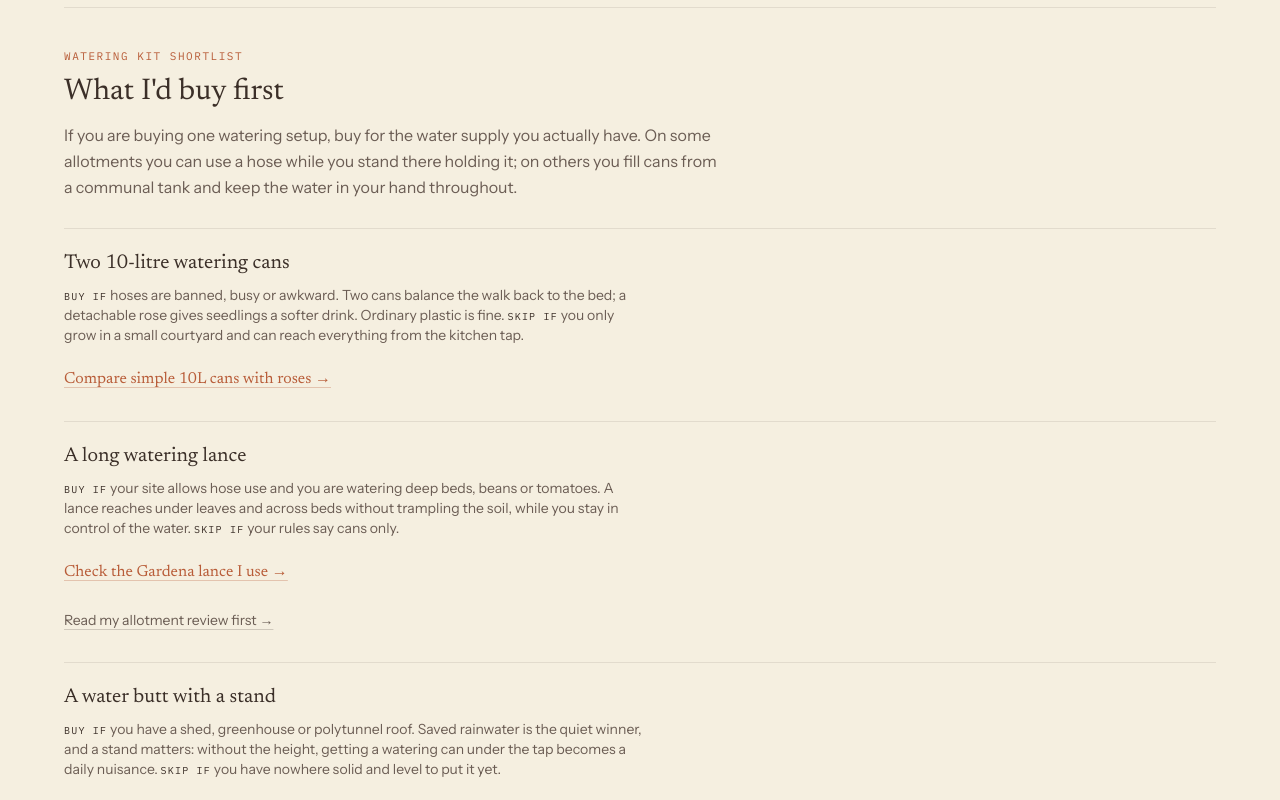
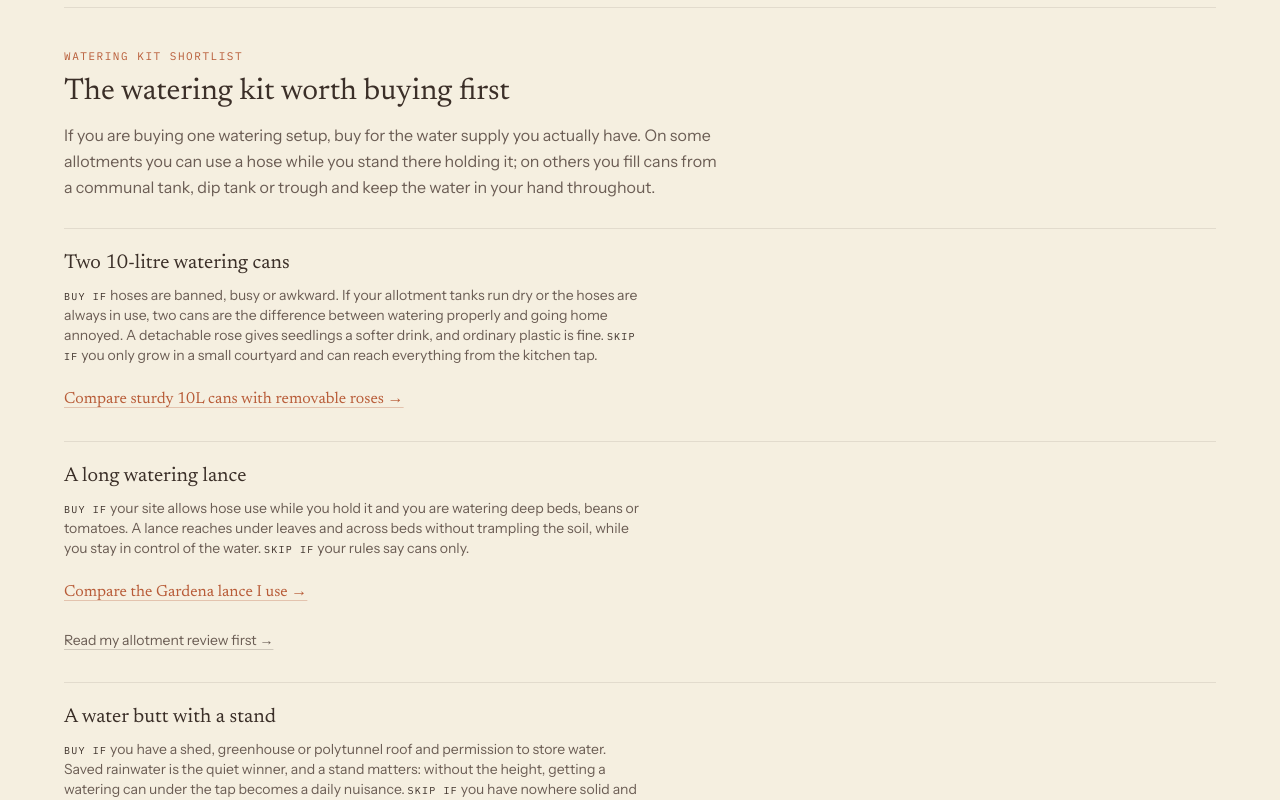
Before and after one commit to katecreates11/whattosow, a Next.js app: page /guides/watering in a window 1280 px wide. Shown: the part 840-1640 px from the top of the page. Built offline with nearby package versions, Linux system fonts and the light colour scheme; no server answers.

Commit message:
fix: sharpen watering buyer guidance

```diff
--- a/src/components/WateringBuyerNote.tsx
+++ b/src/components/WateringBuyerNote.tsx
@@ -14,13 +14,13 @@ export default function WateringBuyerNote() {
         id="watering-buyer-note"
         className="mt-2 font-serif text-2xl text-earth sm:text-3xl"
       >
-        What I&apos;d buy first
+        The watering kit worth buying first
       </h2>
       <p className="mt-3 max-w-[62ch] text-earth-light">
         If you are buying one watering setup, buy for the water supply you
         actually have. On some allotments you can use a hose while you stand
-        there holding it; on others you fill cans from a communal tank and keep
-        the water in your hand throughout.
+        there holding it; on others you fill cans from a communal tank, dip
+        tank or trough and keep the water in your hand throughout.
       </p>
 
       <div className="mt-7 divide-y divide-earth/10 border-t border-earth/10">
@@ -32,9 +32,10 @@ export default function WateringBuyerNote() {
             <span className="font-mono text-[10px] uppercase tracking-[0.12em] text-earth">
               Buy if
             </span>{" "}
-            hoses are banned, busy or awkward. Two cans balance the walk back
-            to the bed; a detachable rose gives seedlings a softer drink.
-            Ordinary plastic is fine.{" "}
+            hoses are banned, busy or awkward. If your allotment tanks run dry
+            or the hoses are always in use, two cans are the difference between
+            watering properly and going home annoyed. A detachable rose gives
+            seedlings a softer drink, and ordinary plastic is fine.{" "}
             <span className="font-mono text-[10px] uppercase tracking-[0.12em] text-earth">
               Skip if
             </span>{" "}
@@ -48,7 +49,7 @@ export default function WateringBuyerNote() {
             position="watering-buyer-note-cans"
             className="mt-3 inline-flex min-h-11 items-center font-serif text-rust underline decoration-rust/30 underline-offset-4 transition-colors hover:text-earth focus-visible:outline-2 focus-visible:outline-offset-4 focus-visible:outline-rust"
           >
-            Compare simple 10L cans with roses &rarr;
+            Compare sturdy 10L cans with removable roses &rarr;
           </AffiliateLink>
         </div>
 
@@ -60,9 +61,10 @@ export default function WateringBuyerNote() {
             <span className="font-mono text-[10px] uppercase tracking-[0.12em] text-earth">
               Buy if
             </span>{" "}
-            your site allows hose use and you are watering deep beds, beans or
-            tomatoes. A lance reaches under leaves and across beds without
-            trampling the soil, while you stay in control of the water.{" "}
+            your site allows hose use while you hold it and you are watering
+            deep beds, beans or tomatoes. A lance reaches under leaves and
+            across beds without trampling the soil, while you stay in control
+            of the water.{" "}
             <span className="font-mono text-[10px] uppercase tracking-[0.12em] text-earth">
               Skip if
             </span>{" "}
@@ -75,7 +77,7 @@ export default function WateringBuyerNote() {
             position="watering-buyer-note-lance"
             className="mt-3 inline-flex min-h-11 items-center font-serif text-rust underline decoration-rust/30 underline-offset-4 transition-colors hover:text-earth focus-visible:outline-2 focus-visible:outline-offset-4 focus-visible:outline-rust"
           >
-            Check the Gardena lance I use &rarr;
+            Compare the Gardena lance I use &rarr;
           </AffiliateLink>
           <Link
             href="/blog/watering-lance-allotment"
@@ -93,9 +95,10 @@ export default function WateringBuyerNote() {
             <span className="font-mono text-[10px] uppercase tracking-[0.12em] text-earth">
               Buy if
             </span>{" "}
-            you have a shed, greenhouse or polytunnel roof. Saved rainwater is
-            the quiet winner, and a stand matters: without the height, getting
-            a watering can under the tap becomes a daily nuisance.{" "}
+            you have a shed, greenhouse or polytunnel roof and permission to
+            store water. Saved rainwater is the quiet winner, and a stand
+            matters: without the height, getting a watering can under the tap
+            becomes a daily nuisance.{" "}
             <span className="font-mono text-[10px] uppercase tracking-[0.12em] text-earth">
               Skip if
             </span>{" "}
```
Also changed, not shown: 1 other file (tests, documents, lock files or other folders).
